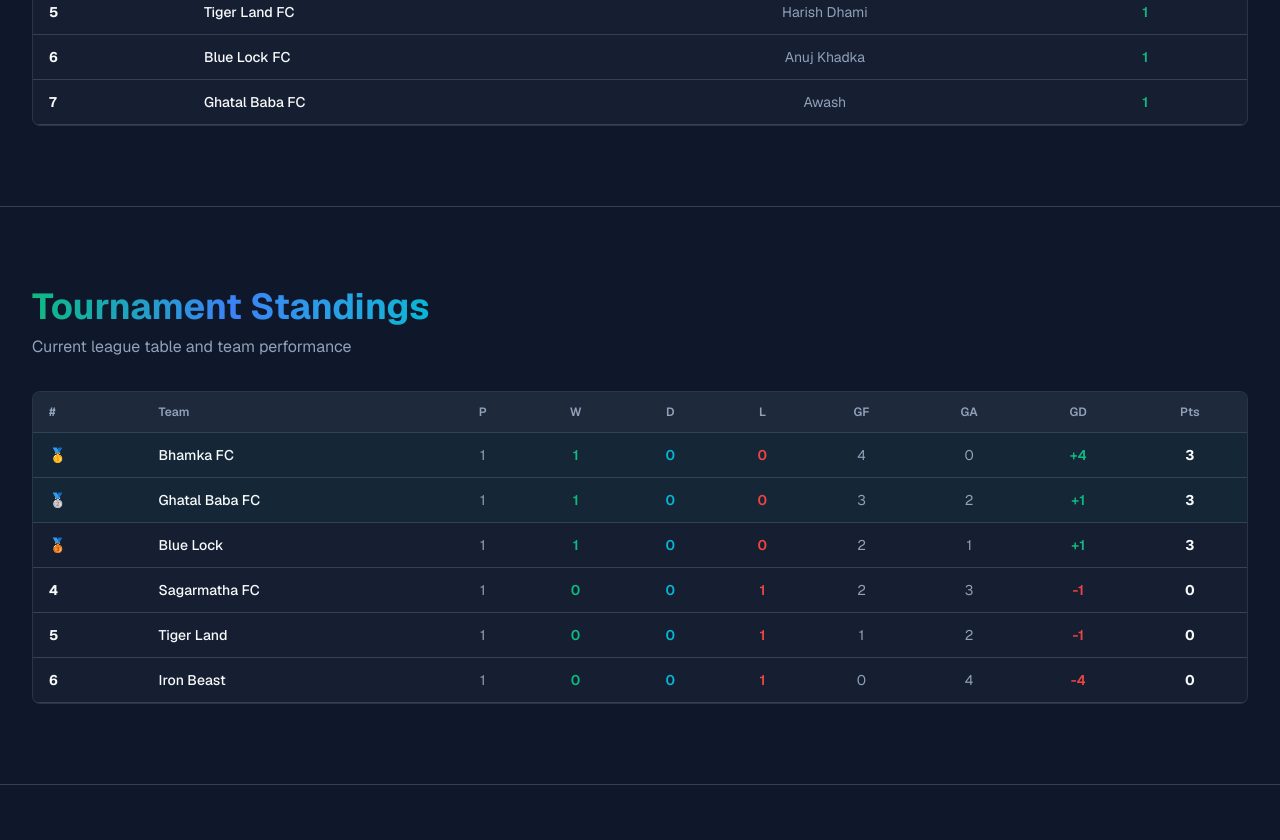
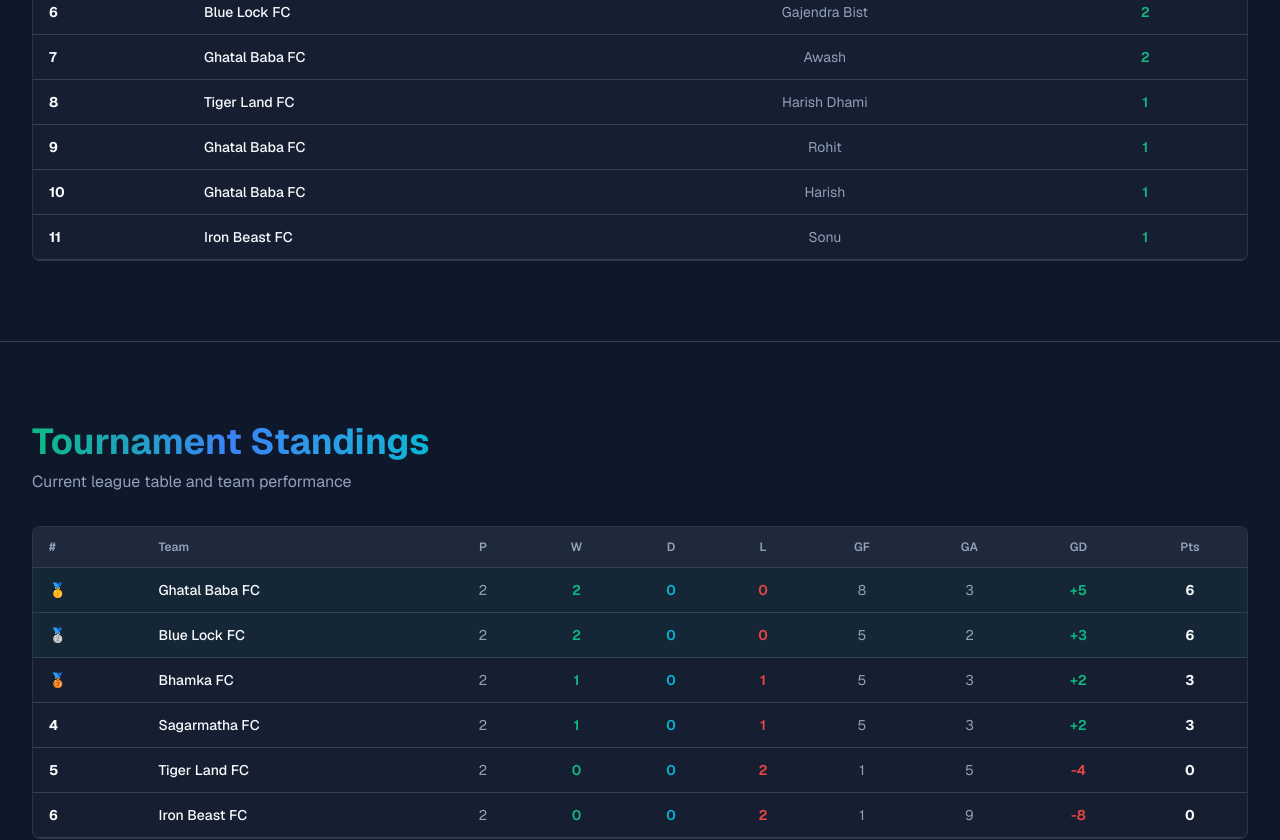
Before and after one commit to chetan-bist/Shantipur-League-, a Next.js app: page / in a window 1280 px wide. Shown: the part 1020-1860 px from the top of the page. Built offline with nearby package versions, Linux system fonts and the light colour scheme.

Commit message:
update second round match details

```diff
--- a/components/cards/TeamCard.tsx
+++ b/components/cards/TeamCard.tsx
@@ -30,8 +30,8 @@ export function TeamCard({ team }: TeamCardProps) {
           <Image
             src={team.logo}
             alt={`${team.name} Logo`}
-            width={40}
-            height={40}
+            width={80}
+            height={80}
             className="object-cover"
           />
         </div>
--- a/data/matches.ts
+++ b/data/matches.ts
@@ -48,6 +48,42 @@ export const matches: Match[] = [
     venue: 'Santipur Stadium',
     status: 'completed',
     round: 'Group Stage - Round 1',
+  },
+  {
+    id: 4,
+    homeTeam: 'Blue Lock FC',
+    awayTeam: 'Bhamka FC',
+    homeScore: 3,
+    awayScore: 1,
+    date: '2026-07-08',
+    time: '4:00',
+    venue: 'Santipur Stadium',
+    status: 'completed',
+    round: 'Group Stage - Round 2',
+  },
+  {
+    id: 5,
+    homeTeam: 'Iron Beast FC',
+    awayTeam: 'Ghatal Baba FC',
+    homeScore: 1,
+    awayScore: 5,
+    date: '2026-07-08',
+    time: '4:00',
+    venue: 'Santipur Stadium',
+    status: 'completed',
+    round: 'Group Stage - Round 2',
+  },
+  {
+    id: 6,
+    homeTeam: 'Sagarmatha FC',
+    awayTeam: 'Tiger Land FC',
+    homeScore: 3,
+    awayScore: 0,
+    date: '2026-07-08',
+    time: '4:00',
+    venue: 'Santipur Stadium',
+    status: 'completed',
+    round: 'Group Stage - Round 2',
   },
   // {
   //   id: 4,
@@ -119,39 +155,39 @@ export const matches: Match[] = [
   //   round: 'Group Stage - Week 1',
   // },
   //week two
-   {
-    id: 12,
-    homeTeam: 'Blue Lock FC',
-    awayTeam: 'Bhamka FC',
-    date: '2026-07-08',
-    time: '4:00',
-    venue: 'Santipur Stadium',
-    status: 'upcoming',
-    round: 'Group Stage - Round 2',
-  },
+  //  {
+  //   id: 12,
+  //   homeTeam: 'Blue Lock FC',
+  //   awayTeam: 'Bhamka FC',
+  //   date: '2026-07-08',
+  //   time: '4:00',
+  //   venue: 'Santipur Stadium',
+  //   status: 'upcoming',
+  //   round: 'Group Stage - Round 2',
+  // },
 
 
-  {
-    id: 11,
-    homeTeam: 'Iron Beast FC',
-    awayTeam: 'Ghatal Baba FC',
-    date: '2026-07-08',
-    time: '4:00',
-    venue: 'Santipur Stadium',
-    status: 'upcoming',
-    round: 'Group Stage - Round 2',
-  },
+  // {
+  //   id: 11,
+  //   homeTeam: 'Iron Beast FC',
+  //   awayTeam: 'Ghatal Baba FC',
+  //   date: '2026-07-08',
+  //   time: '4:00',
+  //   venue: 'Santipur Stadium',
+  //   status: 'upcoming',
+  //   round: 'Group Stage - Round 2',
+  // },
 
-  {
-    id: 10,
-    homeTeam: 'Sagarmatha FC',
-    awayTeam: 'Tiger Land FC',
-    date: '2026-07-08',
-    time: '4:00',
-    venue: 'Santipur Stadium',
-    status: 'upcoming',
-    round: 'Group Stage - Round 2',
-  },
+  // {
+  //   id: 10,
+  //   homeTeam: 'Sagarmatha FC',
+  //   awayTeam: 'Tiger Land FC',
+  //   date: '2026-07-08',
+  //   time: '4:00',
+  //   venue: 'Santipur Stadium',
+  //   status: 'upcoming',
+  //   round: 'Group Stage - Round 2',
+  // },
 
   //week three
   {
--- a/data/standings.ts
+++ b/data/standings.ts
@@ -12,76 +12,76 @@ export interface Standings {
 }
 
 export const standings: Standings[] = [
-   {
+  {
     position: 1,
-    teamName: 'Bhamka FC',
-    played: 1,
-    wins: 1,
+    teamName: 'Ghatal Baba FC',
+    played: 2,
+    wins: 2,
     draws: 0,
     losses: 0,
-    goalsFor: 4,
-    goalsAgainst: 0,
-    goalDifference: 4,
-    points: 3,
+    goalsFor: 8,
+    goalsAgainst: 3,
+    goalDifference: 5,
+    points: 6,
   },
-  {
+   {
     position: 2,
-    teamName: 'Ghatal Baba FC',
-    played: 1,
-    wins: 1,
+    teamName: 'Blue Lock FC',
+    played: 2,
+    wins: 2,
     draws: 0,
     losses: 0,
-    goalsFor: 3,
+    goalsFor: 5,
     goalsAgainst: 2,
-    goalDifference: 1,
-    points: 3,
+    goalDifference: 3,
+    points: 6,
   },
    {
     position: 3,
-    teamName: 'Blue Lock',
-    played: 1,
+    teamName: 'Bhamka FC',
+    played: 2,
     wins: 1,
     draws: 0,
-    losses: 0,
-    goalsFor: 2,
-    goalsAgainst: 1,
-    goalDifference: 1,
+    losses: 1,
+    goalsFor: 5,
+    goalsAgainst: 3,
+    goalDifference: 2,
     points: 3,
   },
   {
     position: 4,
     teamName: 'Sagarmatha FC',
-    played: 1,
-    wins: 0,
+    played: 2,
+    wins: 1,
     draws: 0,
     losses: 1,
-    goalsFor: 2,
+    goalsFor: 5,
     goalsAgainst: 3,
-    goalDifference: -1,
-    points: 0,
+    goalDifference: 2,
+    points: 3,
   },
   {
     position: 5,
-    teamName: 'Tiger Land',
-    played: 1,
+    teamName: 'Tiger Land FC',
+    played: 2,
     wins: 0,
     draws: 0,
-    losses: 1,
+    losses: 2,
     goalsFor: 1,
-    goalsAgainst: 2,
-    goalDifference: -1,
+    goalsAgainst: 5,
+    goalDifference: -4,
     points: 0,
   },
   {
     position: 6,
-    teamName: 'Iron Beast',
-    played: 1,
+    teamName: 'Iron Beast FC',
+    played: 2,
     wins: 0,
     draws: 0,
-    losses: 1,
-    goalsFor: 0,
-    goalsAgainst: 4,
-    goalDifference: -4,
+    losses: 2,
+    goalsFor: 1,
+    goalsAgainst: 9,
+    goalDifference: -8,
     points: 0,
   },
 ];
--- a/data/teams.ts
+++ b/data/teams.ts
@@ -43,15 +43,15 @@ export const teams: Team[] = [
       { id: 7, name: 'Binish', number: 5, position: 'DEF', age: 14, image: '/placeholder-user.jpg' },
       { id: 30, name: 'gyanu', number: 10, position: 'DEF', age: 25, image: '/placeholder-user.jpg' },
     ],
-    wins: 0,
+    wins: 1,
     draws: 0,
     losses: 1,
-    goalsFor: 2,
+    goalsFor: 5,
     goalsAgainst: 3,
   },
   {
     id: 2,
-    name: 'Tiger Land',
+    name: 'Tiger Land FC',
     slug: 'tiger-land',
     founded: 2026,
     coach: 'none',
@@ -69,9 +69,9 @@ export const teams: Team[] = [
     ],
     wins: 0,
     draws: 0,
-    losses: 1,
+    losses: 2,
     goalsFor: 1,
-    goalsAgainst: 2,
+    goalsAgainst: 3,
   },
   {
     id: 3,
@@ -93,14 +93,14 @@ export const teams: Team[] = [
     ],
     wins: 1,
     draws: 0,
-    losses: 0,
-    goalsFor: 4,
-    goalsAgainst: 0,
+    losses: 1,
+    goalsFor: 5,
+    goalsAgainst: 3,
   },
   {
     id: 4,
-    name: 'Blue Lock',
-    slug: 'blue-lock',
+    name: 'Blue Lock FC',
+    slug: 'blue-lock-fc',
     founded: 2026,
     coach: 'none',
     captain: 'Anuj',
@@ -111,15 +111,15 @@ export const teams: Team[] = [
       { id: 18, name: 'Aashish', number: 5, position: 'DEF', age: 18, image: '/placeholder-user.jpg' },
       { id: 19, name: 'Harish', number: 1, position: 'DEF', age: 17, image: '/placeholder-user.jpg' },
       { id: 20, name: 'Anish', number: 4, position: 'MID', age: 18, image: '/placeholder-user.jpg' },
-      { id: 21, name: 'Shakhar', number: 17, position: 'MID', age: 13, image: '/placeholder-user.jpg' },
+      { id: 21, name: 'bijay', number: 17, position: 'DEF', age: 16, image: '/placeholder-user.jpg' },
       { id: 22, name: 'Nabin', number: 11, position: 'DEF', age: 16, image: '/placeholder-user.jpg' },
       { id: 23, name: 'Gaji', number: 9, position: 'FWD', age: 27, image: '/placeholder-user.jpg' },
     ],
-    wins: 1,
+    wins: 2,
     draws: 0,
     losses: 0,
-    goalsFor: 2,
-    goalsAgainst: 1,
+    goalsFor: 5,
+    goalsAgainst: 2,
   },
   {
     id: 5,
@@ -139,16 +139,16 @@ export const teams: Team[] = [
       { id: 26, name: 'Sandip', number: 17, position: 'MID', age: 18, image: '/placeholder-user.jpg' },
       { id: 28, name: 'Shirish', number: 7, position: 'FWD', age: 26, image: '/placeholder-user.jpg' },
     ],
-    wins: 1,
+    wins: 2,
     draws: 0,
     losses: 0,
-    goalsFor: 3,
-    goalsAgainst: 2,
+    goalsFor: 8,
+    goalsAgainst: 3,
   },
   {
     id: 6,
-    name: 'Iron Beast',
-    slug: 'iron-beast',
+    name: 'Iron Beast FC',
+    slug: 'iron-beast-fc',
     founded: 2026,
     coach: 'none',
     captain: 'Sonu',
@@ -165,8 +165,8 @@ export const teams: Team[] = [
     ],
     wins: 0,
     draws: 0,
-    losses: 1,
-    goalsFor: 0,
-    goalsAgainst: 4,
+    losses: 2,
+    goalsFor: 1,
+    goalsAgainst: 9,
   },
 ];
--- a/data/topgoalscorer.ts
+++ b/data/topgoalscorer.ts
@@ -6,49 +6,65 @@ export interface Topgoalscorer {
 }
 
 export const topgoalscorer: Topgoalscorer[] = [
-   {
+  {
     position: 1,
-    teamName: 'Bhamka FC',
-    playerName: 'Nipurna Chand',
-    goals: 4,
+    teamName: 'Sagarmatha FC',
+    playerName: 'Gyanendra Joshi',
+    goals: 5,
   },
   {
     position: 2,
+    teamName: 'Bhamka FC',
+    playerName: 'Nipurna Chand',
+    goals: 5,
+  },
+  {
+    position: 3,
     teamName: 'Ghatal Baba FC',
     playerName: 'Shirish Dhami',
+    goals: 4,
+  },
+
+  {
+    position: 5,
+    teamName: 'Blue Lock FC',
+    playerName: 'Anuj Khadka',
+    goals: 3,
+  },
+  {
+    position: 6,
+    teamName: 'Blue Lock FC',
+    playerName: 'Gajendra Bist',
     goals: 2,
   },
   {
-    position: 3,
-    teamName: 'Sagarmatha FC',
-    playerName: 'Gyanendra Joshi',
+    position: 7,
+    teamName: 'Ghatal Baba FC',
+    playerName: 'Awash',
     goals: 2,
   },
   {
-    position: 4,
-    teamName: 'Blue Lock FC',
-    playerName: 'Gajendra Bist',
-    goals: 1,
-  },
-  {
-    position: 5,
+    position: 8,
     teamName: 'Tiger Land FC',
     playerName: 'Harish Dhami',
     goals: 1,
   },
   {
-    position: 6,
-    teamName: 'Blue Lock FC',
-    playerName: 'Anuj Khadka',
+    position: 9,
+    teamName: 'Ghatal Baba FC',
+    playerName: 'Rohit',
     goals: 1,
   },
   {
-    position: 7,
+    position: 10,
     teamName: 'Ghatal Baba FC',
-    playerName: 'Awash',
+    playerName: 'Harish',
     goals: 1,
   },
-
-
-
+  {
+    position: 11,
+    teamName: 'Iron Beast FC',
+    playerName: 'Sonu',
+    goals: 1,
+  },
 ]
```
Also changed, not shown: public/ghatalbabafc-logo.png, public/ghatalbabafc-logo1.png (added).
